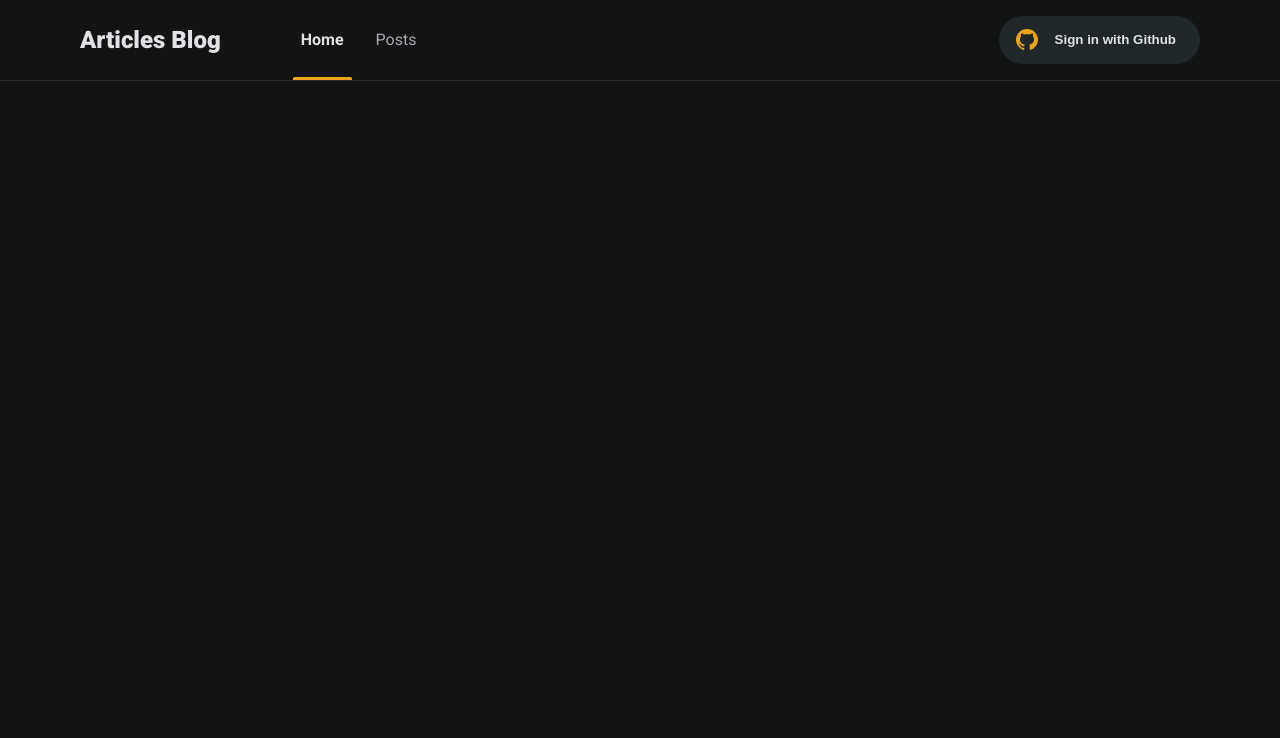
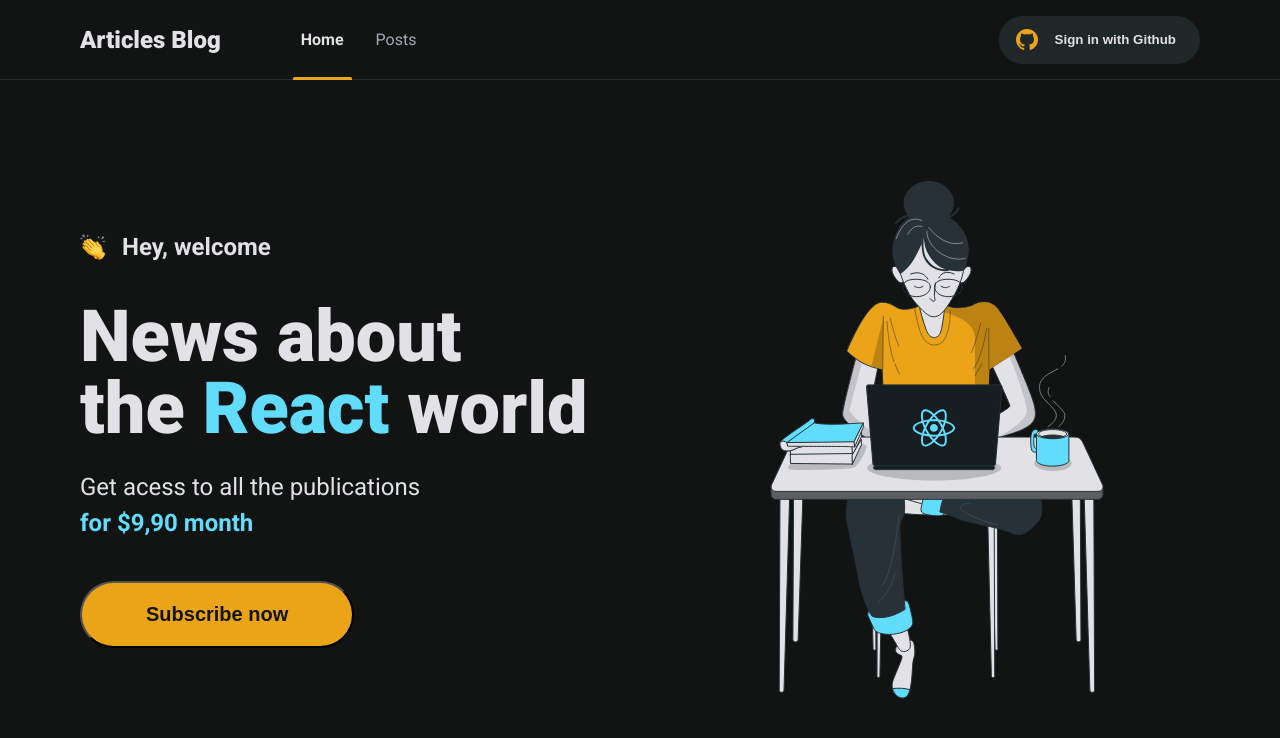
Before and after one commit to DecomeProjects/articles-blog, a Next.js app: page / in a window 1280 px wide. Shown: the top 738 px of the page. Built offline with nearby package versions, Linux system fonts and the light colour scheme; no server answers.

Commit message:
feat: home page ui

```diff
--- a/src/components/Header/styles.module.scss
+++ b/src/components/Header/styles.module.scss
@@ -1,6 +1,7 @@
 @import "../../styles/mixins.scss";
 
 .headerContainer {
+  height: var(--header-height);
   border-bottom: 1px solid #29292e;
 
   div#wrapper {
--- a/src/pages/_app.tsx
+++ b/src/pages/_app.tsx
@@ -1,10 +1,13 @@
 import type { AppProps } from 'next/app';
 import { SessionProvider } from 'next-auth/react';
 import '../styles/global.scss';
+import { Header } from '../components/Header';
 
 function MyApp({ Component, pageProps: { session, ...pageProps } }: AppProps) {
   return (
     <SessionProvider session={session}>
+      <Header />
+
       <Component {...pageProps} />
     </SessionProvider>
   );
--- /dev/null
+++ b/src/pages/home.module.scss
@@ -0,0 +1,82 @@
+@import '../styles/mixins.scss';
+
+.homeContainer {
+  display: flex;
+  justify-content: space-between;
+  align-items: center;
+
+  max-width: 70rem;
+  height: calc(100vh - var(--header-height));
+  margin: 0 auto;
+
+
+
+  > main {
+    gap: 2.5rem;
+    color: var(--clr-title);
+
+    .text-blue {
+      color: var(--clr-blue);
+    }
+
+    &, > div {
+      display: flex;
+      flex-direction: column;
+    }
+
+    > div {
+      gap: 1.5rem;
+    }
+
+    h2 {
+      font-size: 4.5rem;
+      line-height: 4.5rem;
+      font-weight: 900;
+    }
+
+    > span {
+      display: flex;
+      gap: 1rem;
+      align-items: center;
+      font-size: 1.5rem;
+      font-weight: 700;
+    }
+
+    p {
+      font-size: 1.5rem;
+      line-height: 2.25rem;
+
+      > span {
+        font-weight: 700;
+      }
+    }
+
+    > button {
+      padding: 1.25rem 4rem;
+      width: max-content;
+
+      color: var(--clr-background);
+      background-color: var(--clr-yellow);
+      border-radius: 999px;
+      font-size: 1.25rem;
+      font-weight: 700;
+      cursor: pointer;
+
+      @include focus-outline;
+      outline-offset: 1px;
+
+      &:hover {
+        filter: brightness(1.2);
+      }
+    }
+  }
+
+  .image {
+    padding-inline: 6rem;
+
+    > div {
+      width: 20.875rem;
+      height: 32.5rem;
+    }
+  }
+}
--- a/src/pages/index.tsx
+++ b/src/pages/index.tsx
@@ -1,7 +1,7 @@
 import { NextPage } from 'next';
 import Head from 'next/head';
-
-import { Header } from '../components/Header';
+import Image from 'next/image';
+import styles from './home.module.scss';
 
 const Home: NextPage = () => {
   return (
@@ -10,7 +10,46 @@ const Home: NextPage = () => {
         <title>Home | Articles Blog</title>
       </Head>
 
-      <Header />
+      <div className={styles.homeContainer}>
+        <main>
+          <span>
+            <Image
+              width={26}
+              height={26}
+              src="/images/clapping.png"
+              alt="clapping hands"
+            />
+            Hey, welcome
+          </span>
+
+          <div>
+            <h2>
+              News about
+              <br />
+              the <span className={styles['text-blue']}>React</span> world
+            </h2>
+
+            <p>
+              Get acess to all the publications
+              <br />
+              <span className={styles['text-blue']}>for $9,90 month</span>
+            </p>
+          </div>
+
+          <button type="button">Subscribe now</button>
+        </main>
+
+        <div className={styles.image}>
+          <div>
+            <Image
+              width={668}
+              height={1040}
+              src="/images/woman-coding.svg"
+              alt="woman coding"
+            />
+          </div>
+        </div>
+      </div>
     </>
   );
 };
--- a/src/styles/global.scss
+++ b/src/styles/global.scss
@@ -15,6 +15,8 @@
   --clr-text: #A8A8B3;
   --clr-shape: #1F2729;
   --clr-background: #121414;
+
+  --header-height: 5rem;
 }
 
 html, body {
```
Also changed, not shown: public/images/clapping.png (added), public/images/woman-coding.svg (added).
